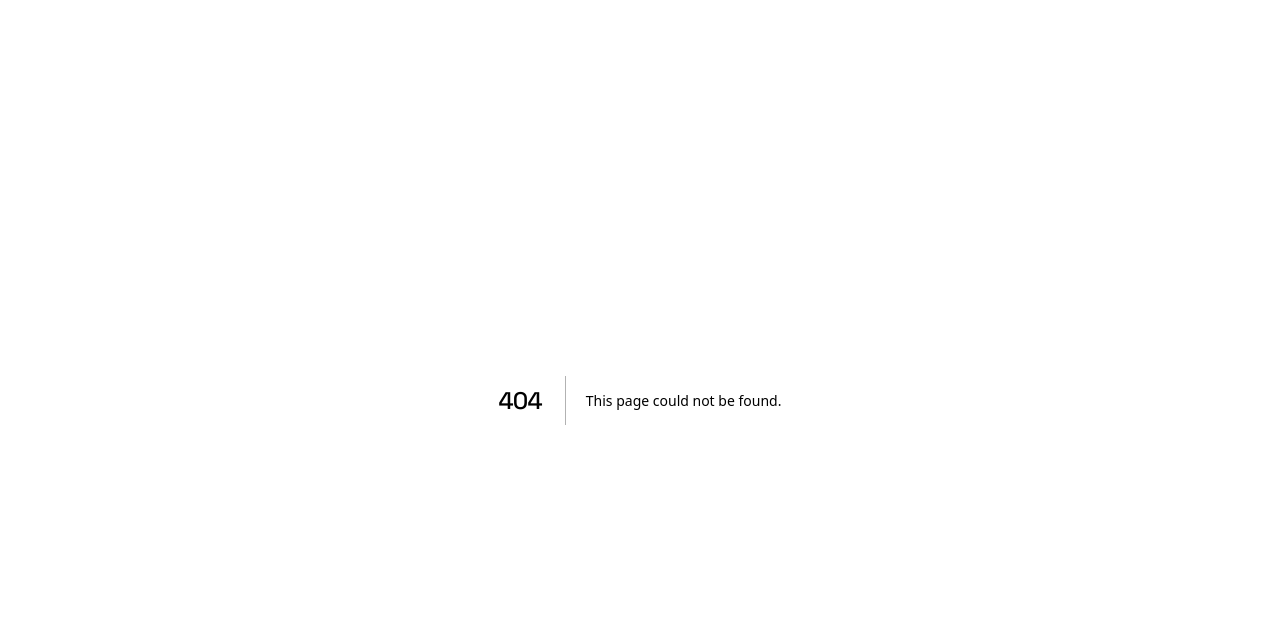
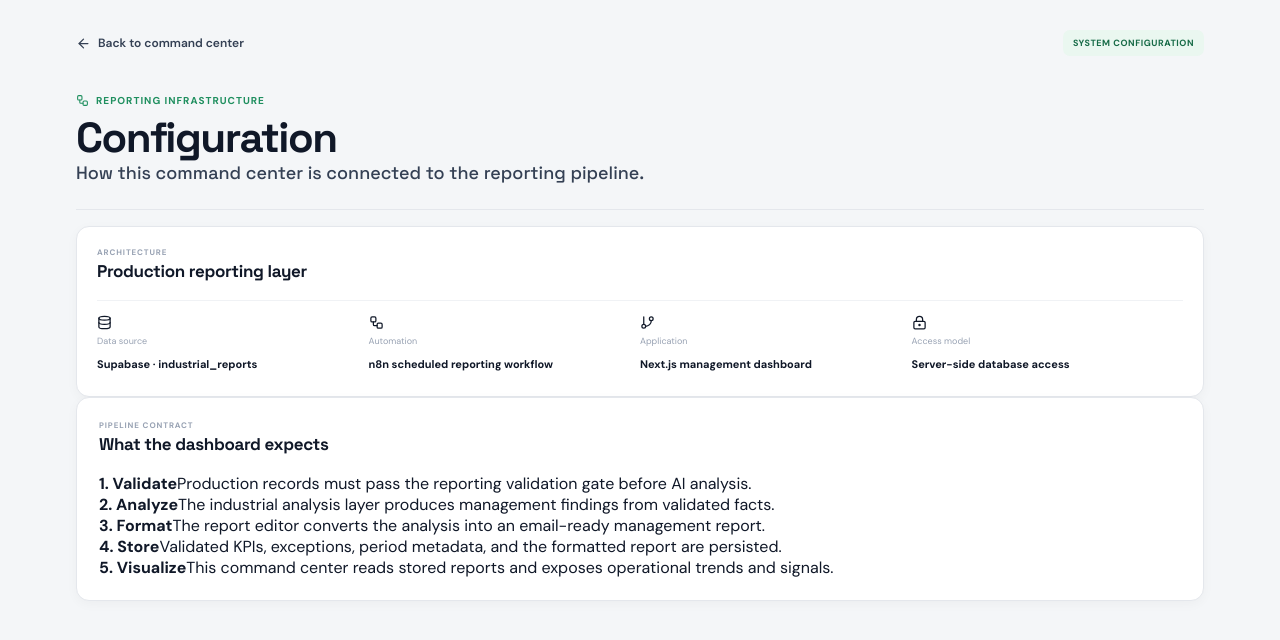
Before and after one commit to bouhounyaakoub2023-cmd/mvp213, a Next.js app: page /settings in a window 1280 px wide. Before the commit this address had no page. Shown: the top 640 px of the page. Built offline with nearby package versions, Linux system fonts and the light colour scheme.

Commit message:
feat: add reporting configuration view

```diff
--- /dev/null
+++ b/app/settings/page.tsx
@@ -0,0 +1,44 @@
+import Link from 'next/link';
+import { ArrowLeft, Database, GitBranch, LockKeyhole, Workflow } from 'lucide-react';
+
+export default function SettingsPage() {
+  return (
+    <main className="report-page">
+      <div className="report-topbar">
+        <Link className="back-link" href="/"><ArrowLeft size={15} /> Back to command center</Link>
+        <span className="report-status valid">SYSTEM CONFIGURATION</span>
+      </div>
+
+      <header className="report-header">
+        <div className="report-eyebrow"><Workflow size={13} /> Reporting infrastructure</div>
+        <h1>Configuration</h1>
+        <p className="report-period">How this command center is connected to the reporting pipeline.</p>
+      </header>
+
+      <section className="report-card report-data settings-card">
+        <div className="report-card-head">
+          <div><span className="card-eyebrow">Architecture</span><h2>Production reporting layer</h2></div>
+        </div>
+        <div className="report-data-grid settings-grid">
+          <div><Database size={15} /><span>Data source</span><strong>Supabase · industrial_reports</strong></div>
+          <div><Workflow size={15} /><span>Automation</span><strong>n8n scheduled reporting workflow</strong></div>
+          <div><GitBranch size={15} /><span>Application</span><strong>Next.js management dashboard</strong></div>
+          <div><LockKeyhole size={15} /><span>Access model</span><strong>Server-side database access</strong></div>
+        </div>
+      </section>
+
+      <section className="report-card report-analysis settings-card">
+        <div className="report-card-head">
+          <div><span className="card-eyebrow">Pipeline contract</span><h2>What the dashboard expects</h2></div>
+        </div>
+        <div className="settings-list">
+          <div><strong>1. Validate</strong><span>Production records must pass the reporting validation gate before AI analysis.</span></div>
+          <div><strong>2. Analyze</strong><span>The industrial analysis layer produces management findings from validated facts.</span></div>
+          <div><strong>3. Format</strong><span>The report editor converts the analysis into an email-ready management report.</span></div>
+          <div><strong>4. Store</strong><span>Validated KPIs, exceptions, period metadata, and the formatted report are persisted.</span></div>
+          <div><strong>5. Visualize</strong><span>This command center reads stored reports and exposes operational trends and signals.</span></div>
+        </div>
+      </section>
+    </main>
+  );
+}
```
